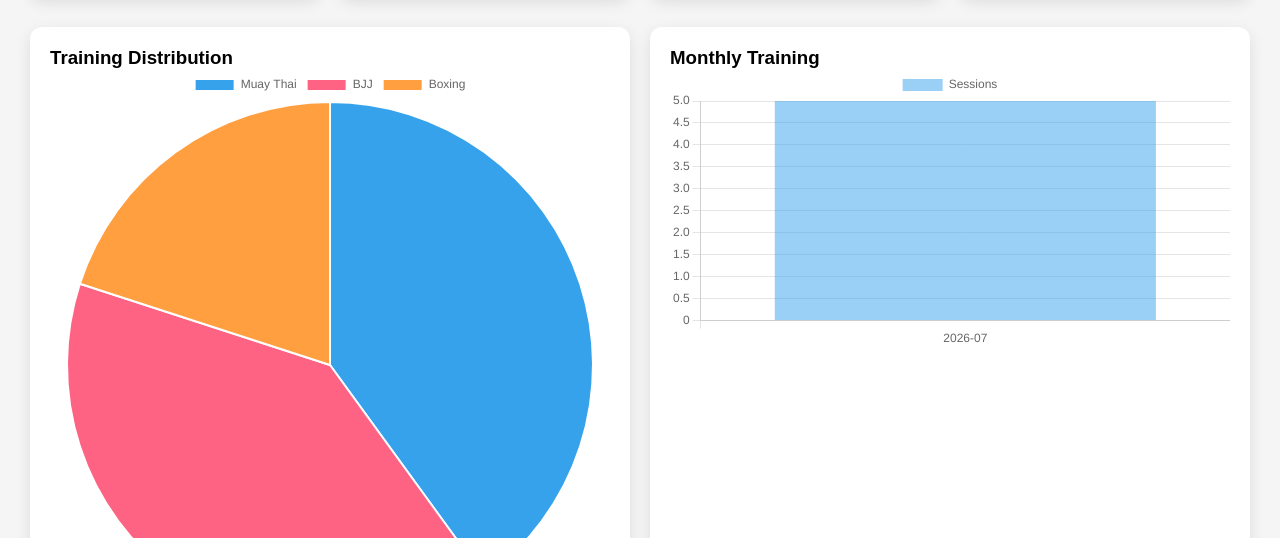
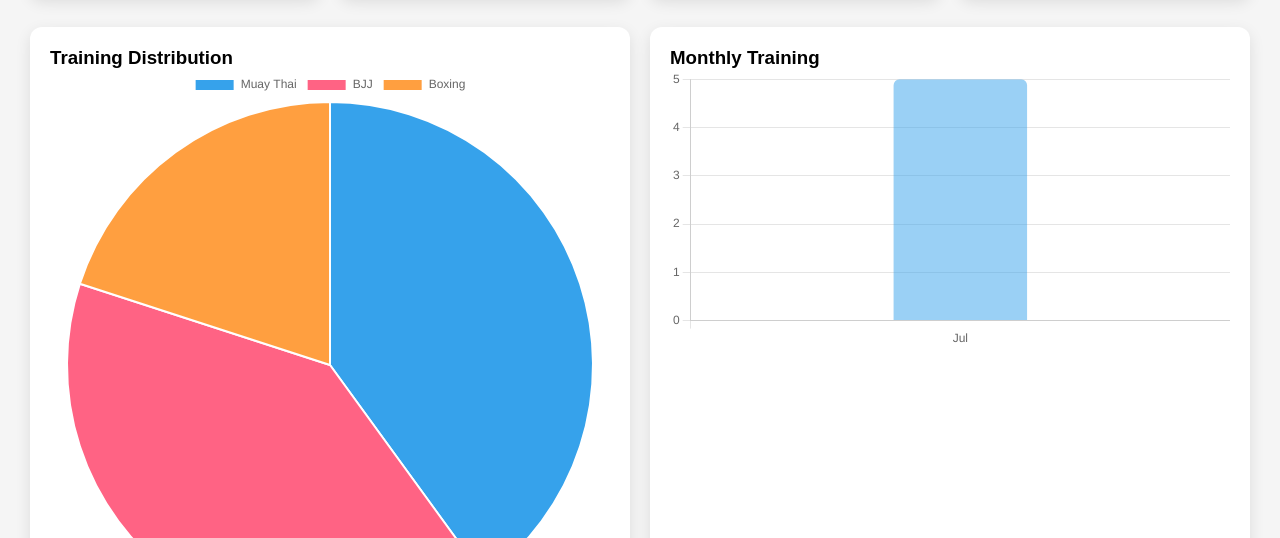
Before and after one commit to VithushanE/MMA-Journey, a plain HTML site: page index.html in a window 1280 px wide. Shown: the part 262-800 px from the top of the page. Drawn offline with nearby package versions, Linux system fonts and the light colour scheme.

Commit message:
updated code

```diff
--- a/index.html
+++ b/index.html
@@ -116,16 +116,6 @@
 
                     <option>Boxing</option>
 
-                    <option>MMA</option>
-
-                    <option>Wrestling</option>
-
-                    <option>Judo</option>
-
-                    <option>Kickboxing</option>
-
-                    <option>Open Mat</option>
-
                 </select>
 
             </div>
--- a/script.js
+++ b/script.js
@@ -96,35 +96,90 @@ const training = [
 
     // Bar Chart
 
-    const monthly={};
+    // ======================
+// Monthly Bar Chart
+// ======================
 
-    training.forEach(x=>{
+const monthly = {};
 
-    const month=x.date.substring(0,7);
+training.forEach(session => {
 
-    monthly[month]=(monthly[month]||0)+1;
+    const date = new Date(session.date);
 
+    const month = date.toLocaleString("default", {
+        month: "short"
     });
 
-    new Chart(document.getElementById("barChart"),{
+    monthly[month] = (monthly[month] || 0) + 1;
 
-    type:"bar",
+});
 
-    data:{
+new Chart(document.getElementById("barChart"), {
 
-    labels:Object.keys(monthly),
+    type: "bar",
 
-    datasets:[{
+    data: {
 
-    label:"Sessions",
+        labels: Object.keys(monthly),
 
-    data:Object.values(monthly)
+        datasets: [{
 
-    }]
+            label: "Training Sessions",
+
+            data: Object.values(monthly),
+
+            barPercentage: 0.45,
+
+            categoryPercentage: 0.55,
+
+            borderRadius: 6
+
+        }]
+
+    },
+
+    options: {
+
+        responsive: true,
+
+        plugins: {
+
+            legend: {
+                display: false
+            }
+
+        },
+
+        scales: {
+
+            y: {
+
+                beginAtZero: true,
+
+                ticks: {
+
+                    stepSize: 1,
+
+                    precision: 0
+
+                }
+
+            }
+
+        }
 
     }
 
-    });
+});
+    datasets: [{
+        label: "Training Sessions",
+        data: Object.values(monthly),
+
+        barPercentage: 0.45,
+        categoryPercentage: 0.55,
+
+        borderRadius: 6
+    }]
 
     // Journal
 
```
